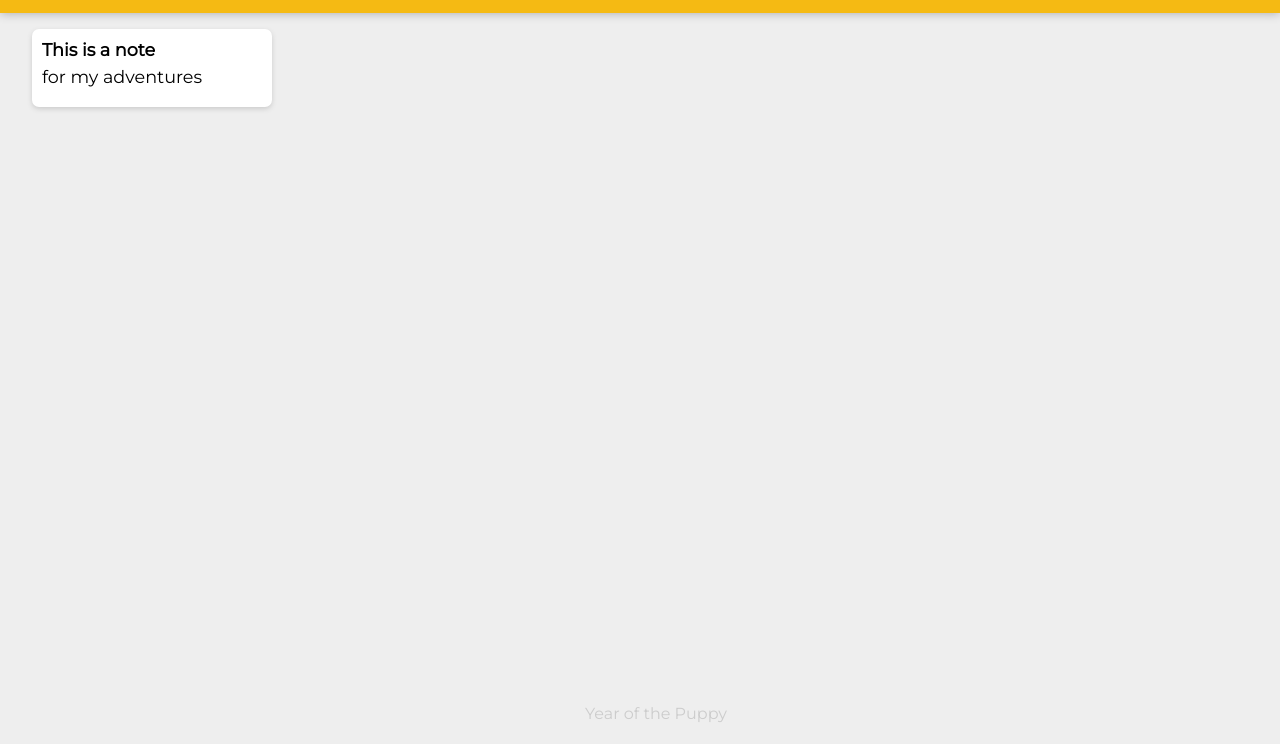
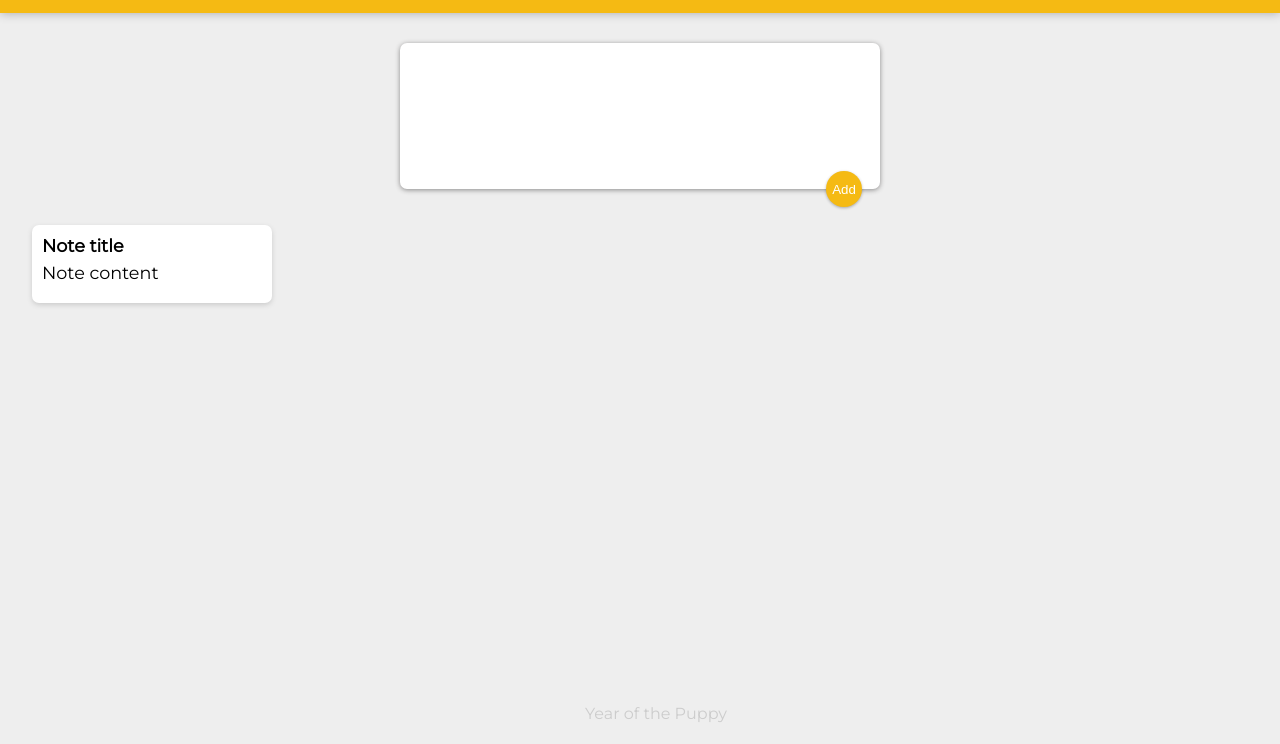
Before and after one commit to 12806kight/dnd-notes, a React app: page / in a window 1280 px wide. Shown: the part 56-800 px from the top of the page. Built offline with nearby package versions, Linux system fonts and the light colour scheme; a web font is replaced by a local one.

Commit message:
Handle Change for notes

```diff
--- a/public/styles.css
+++ b/public/styles.css
@@ -54,3 +54,49 @@
     white-space: pre-wrap;
     word-wrap: break-word;
   }
+
+  .note button {
+    position: relative;
+    float: right;
+    margin-right: 10px;
+    color: #f5ba13;
+    border: none;
+    width: 36px;
+    height: 36px;
+    cursor: pointer;
+    outline: none;
+  }
+
+  form {
+    position: relative;
+    width: 480px;
+    margin: 30px auto 20px auto;
+    background: #fff;
+    padding: 15px;
+    border-radius: 7px;
+    box-shadow: 0 1px 5px rgb(138, 137, 137);
+  }
+  form input,
+  form textarea {
+    width: 100%;
+    border: none;
+    padding: 4px;
+    outline: none;
+    font-size: 1.2em;
+    font-family: inherit;
+    resize: none;
+  }
+  form button {
+    position: absolute;
+    right: 18px;
+    bottom: -18px;
+    background: #f5ba13;
+    color: #fff;
+    border: none;
+    border-radius: 50%;
+    width: 36px;
+    height: 36px;
+    box-shadow: 0 1px 3px rgba(0, 0, 0, 0.3);
+    cursor: pointer;
+    outline: none;
+  }
--- a/src/components/App.js
+++ b/src/components/App.js
@@ -2,12 +2,14 @@ import React from "react";
 import Header from "./Header";
 import Footer from "./Footer";
 import Note from "./Note"
+import CreateNote from "./CreateNote"
 
 function App(){
   return (
     <div>
     <Header/>
-    <Note/>
+    <CreateNote/>
+    <Note key={1} title="Note title" content="Note content"/>
     <Footer/>
     </div>
   );
--- /dev/null
+++ b/src/components/CreateNote.jsx
@@ -0,0 +1,29 @@
+import React, {useState} from "react";
+
+function CreateNote(){
+    const [notes, setNotes] = useState({
+        title : "",
+        content: ""
+    })
+
+    function handleChange(event){
+        const {name , value} = event.target;
+        setNotes(previousNotes =>{
+            return {
+                ...previousNotes,
+                [name] : value
+            }
+        })
+    }
+    return(
+    <div>
+        <form>
+            <input name="title" onChange={handleChange} value={notes.title}></input>
+            <textarea name="content" onChange={handleChange} value={notes.content} rows="3"></textarea>
+            <button>Add</button>
+        </form>
+    </div>
+    );
+}
+
+export default CreateNote;
--- a/src/components/Note.jsx
+++ b/src/components/Note.jsx
@@ -1,10 +1,10 @@
 import React from "react";
 
-function Note(){
+function Note(props){
     return(
         <div className="note">
-            <h1>This is a note</h1>
-            <p>for my adventures</p>
+            <h1>{props.title}</h1>
+            <p>{props.content}</p>
         </div>
 
     );
```
